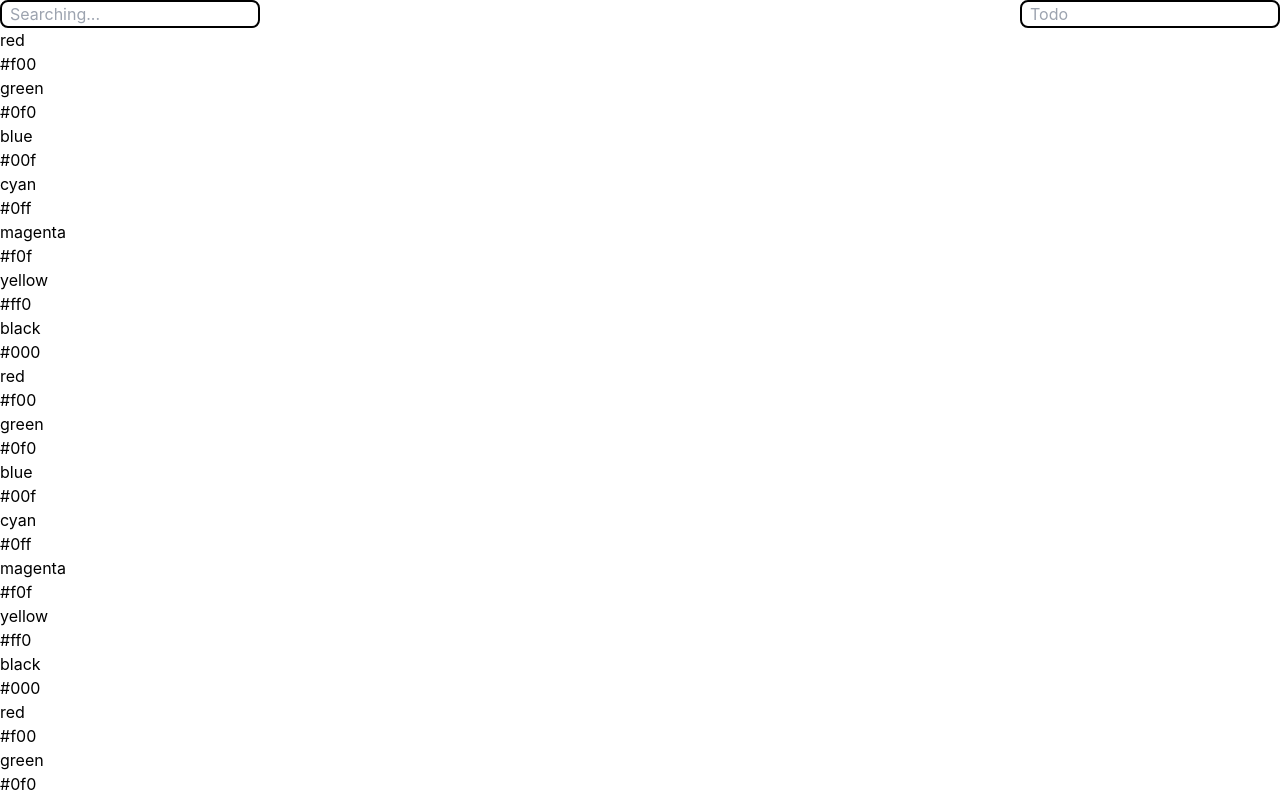
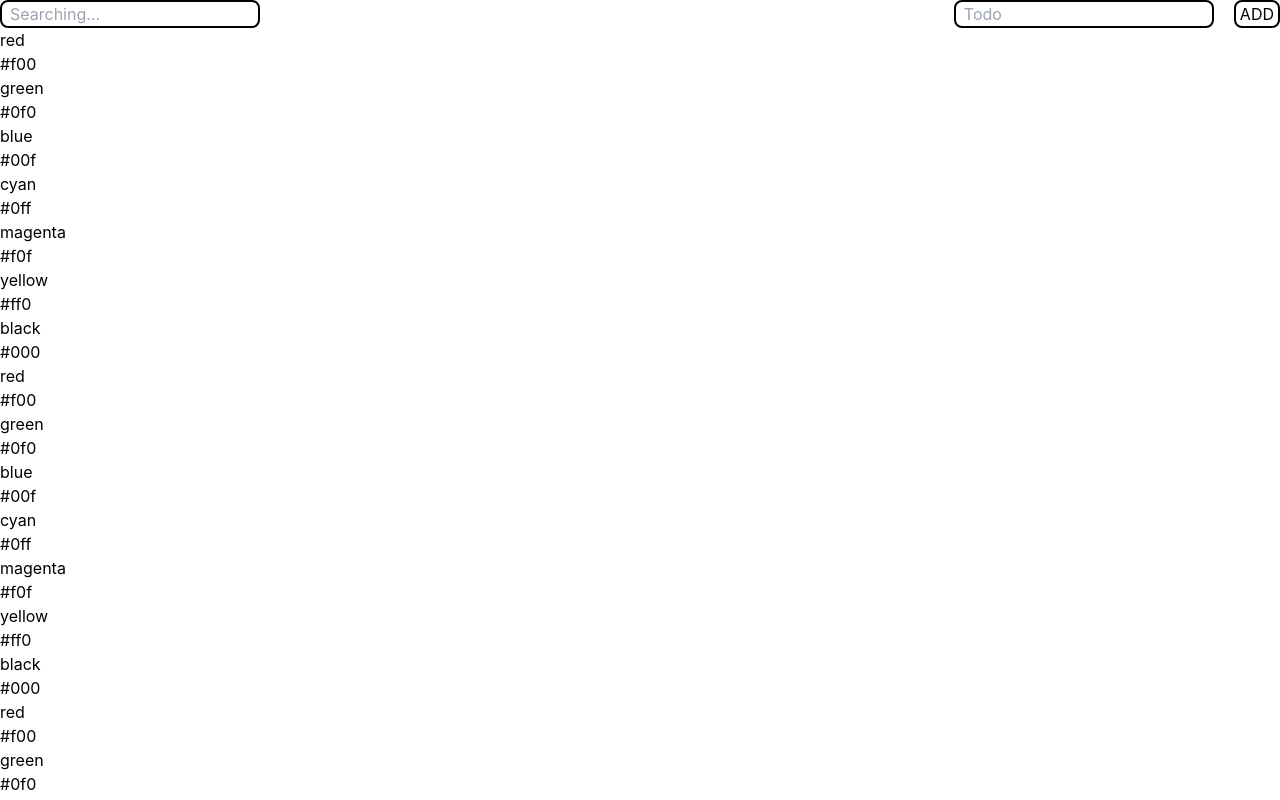
Before and after one commit to Arthur7711/Todo_18_redux, a React (Create React App) app: page / in a window 1280 px wide. Shown: the top 800 px of the page. Built offline with nearby package versions, Linux system fonts and the light colour scheme.

Commit message:
feat:(redux todo creating)

```diff
--- a/src/components/todo/Todo.jsx
+++ b/src/components/todo/Todo.jsx
@@ -1,14 +1,35 @@
 import React from "react";
+import { useState } from "react";
+import { todoAdded } from "../../redux/actions/todoAction";
+import { useSelector } from "react-redux";
+import { useDispatch } from "react-redux";
 
 export default function Todo() {
+  const [value, setValue] = useState("");
+
+  const incomingTodoData = useSelector((state) => state.toDo);
+  const dispatch = useDispatch();
+  function addingItems() {
+    dispatch(todoAdded(value));
+    setValue("");
+  }
+
   return (
     <div>
       <input
         type="text"
         placeholder="Todo"
         className="outline-none border-2 border-black border-solid rounded-lg pl-2"
+        value={value}
+        onChange={(e) => setValue(e.target.value)}
       />
-      <p></p>
+      <button
+        className="border-2 border-black border-solid rounded-lg ml-5 px-1 "
+        onClick={addingItems}
+      >
+        ADD
+      </button>
+      {incomingTodoData && incomingTodoData.map((el, i) => <p key={i}>{el}</p>)}
     </div>
   );
 }
--- a/src/index.js
+++ b/src/index.js
@@ -20,7 +20,15 @@ import React from "react";
 import ReactDOM from "react-dom/client";
 import "./index.css";
 import App from "./App";
+import { Provider } from "react-redux";
+import { createStore } from "redux";
+import { allReducers } from "./redux/reducers/rootReducer";
 
 const root = ReactDOM.createRoot(document.getElementById("root"));
+const store = createStore(allReducers);
 
-root.render(<App />);
+root.render(
+  <Provider store={store}>
+    <App />
+  </Provider>
+);
--- /dev/null
+++ b/src/redux/actions/todoAction.js
@@ -0,0 +1,6 @@
+export const todoAdded = (todo) => {
+  return {
+    type: "ADD",
+    payload: todo,
+  };
+};
--- /dev/null
+++ b/src/redux/reducers/rootReducer.js
@@ -0,0 +1,4 @@
+import { combineReducers } from "redux";
+import { todoReducer } from "./todoReducer";
+
+export const allReducers = combineReducers({ toDo: todoReducer });
--- /dev/null
+++ b/src/redux/reducers/todoReducer.js
@@ -0,0 +1,8 @@
+export function todoReducer(initialState = [], action) {
+  switch (action.type) {
+    case "ADD":
+      return (initialState = [...initialState, action.payload]);
+    default:
+      return initialState;
+  }
+}
```
